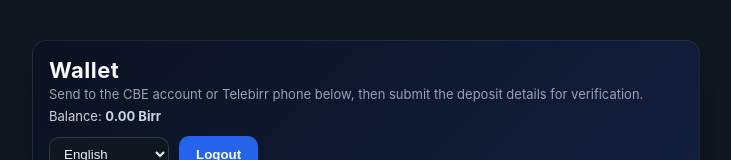
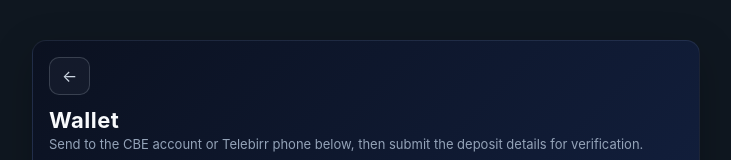
Before and after one commit to conect2aklilu/Bingo, a React (Vite) app in the folder frontend/: page /wallet in a window 1280 px wide. Shown: the top 160 px of the page, without its empty margins (274-1005 px from the left). Built offline with nearby package versions, Linux system fonts and the light colour scheme; no server answers; sample sign-in values are in the browser's storage.

Commit message:
Restore wallet page back link to lobby

```diff
--- a/frontend/src/pages/Wallet.tsx
+++ b/frontend/src/pages/Wallet.tsx
@@ -78,6 +78,7 @@ export default function Wallet() {
         balance={Number(balance)}
         language={language}
         setLanguage={(lang) => setLanguage(lang as any)}
+        backTo="/lobby"
         showLogout
         onLogout={logout}
       />
```
